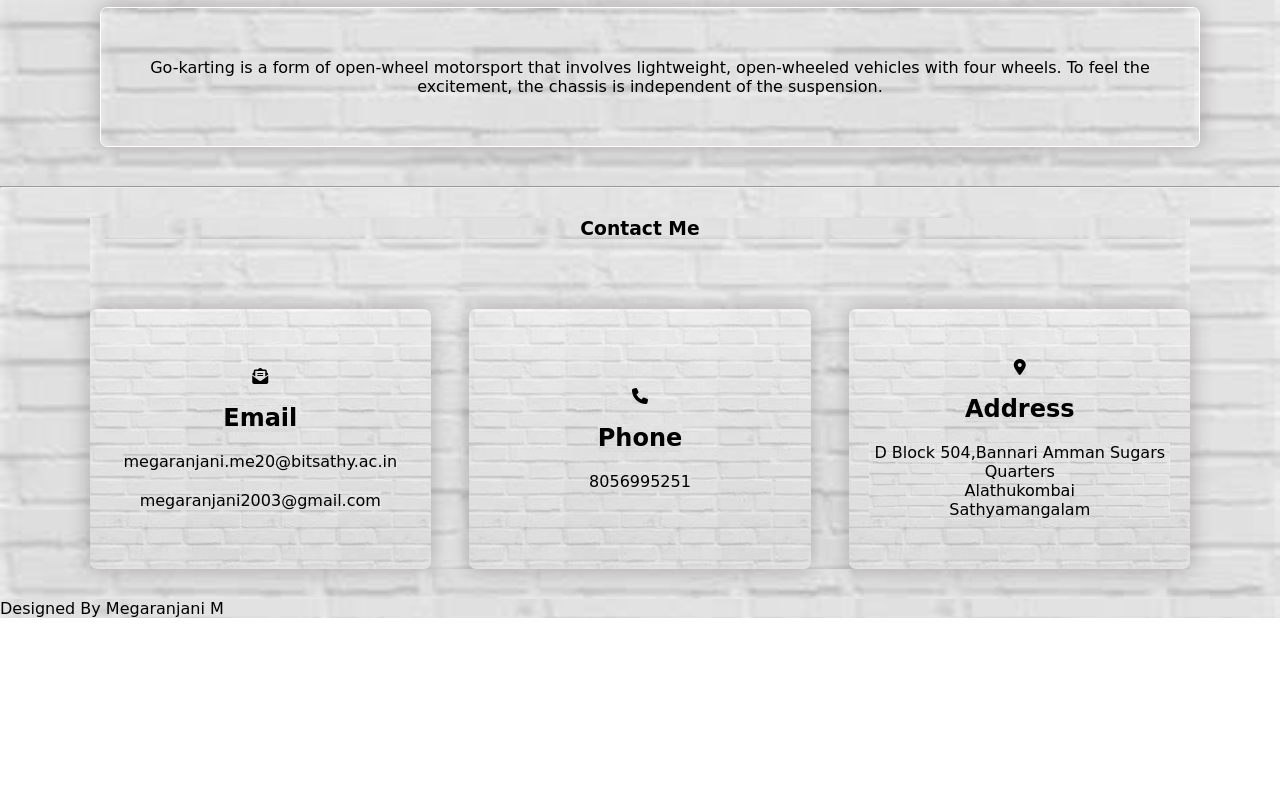
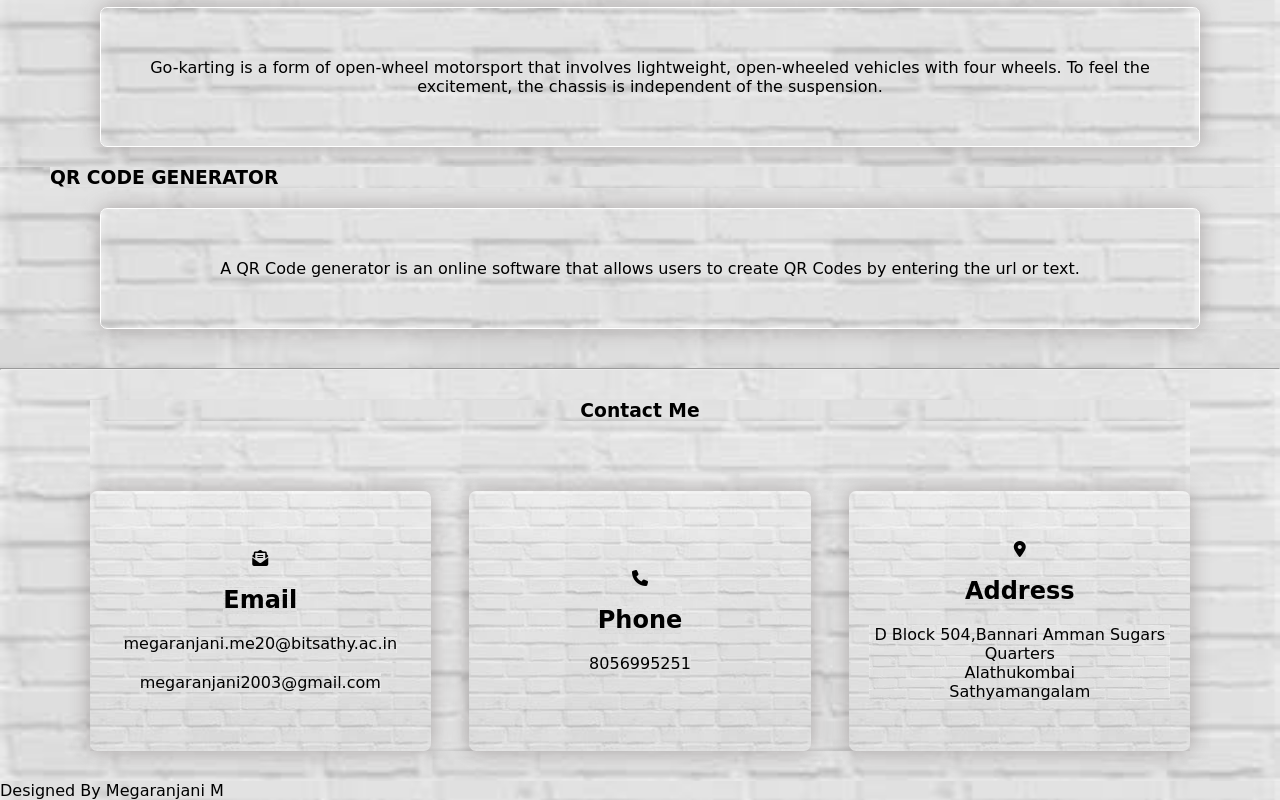
Before and after one commit to Megaranjani550/portofolio, a plain HTML site: page index.html in a window 1280 px wide. Shown: the part 2007-2807 px from the top of the page. Before the commit the page ends 2625 px from the top, so only its background shows below. Drawn offline with Linux system fonts and the light colour scheme.

Commit message:
Update index.html

```diff
--- a/index.html
+++ b/index.html
@@ -112,6 +112,10 @@
    				<h3>DIRT KART RACING COMPETITION </h3>
    				<p>Go-karting is a form of open-wheel motorsport that involves lightweight, open-wheeled vehicles with four wheels. To feel the excitement, the chassis is independent of the suspension.</p>
    			</div>
+			<div class="projects_col">
+				<h3>QR CODE GENERATOR</h3>
+				<p>A QR Code generator is an online software that allows users to create QR Codes by entering the url or text.</p>
+			</div>
    		</div>
    	</section>
   </div>
```
